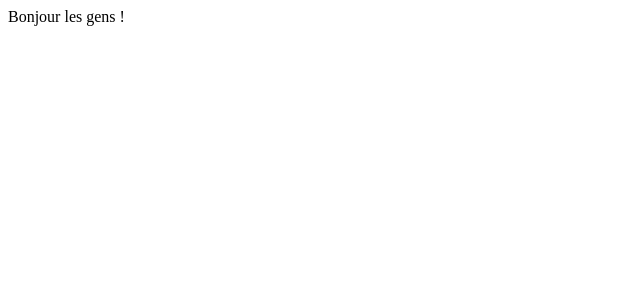
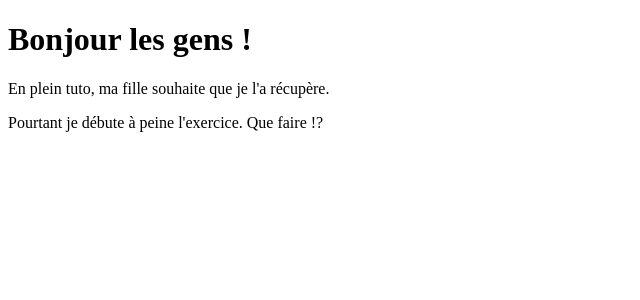
Before and after one commit to Mohya972/tutoreact, a React (Vite) app: page / in a window 1280 px wide. Shown: the top 300 px of the page, without its empty margins (0-640 px from the left). Built offline with nearby package versions, Linux system fonts and the light colour scheme.

Commit message:
Syntaxe JSX 01

```diff
--- a/src/App.jsx
+++ b/src/App.jsx
@@ -1,4 +1,10 @@
 function App() {
-  return 'Bonjour les gens !'}
+  return <div>
+            <h1 id="title" className="title">Bonjour les gens !</h1>
+            <p> En plein tuto, ma fille souhaite que je l'a récupère. </p>
+            <p> Pourtant je débute à peine l'exercice. Que faire !?</p>
+          </div>
+
+}
 
 export default App
```
